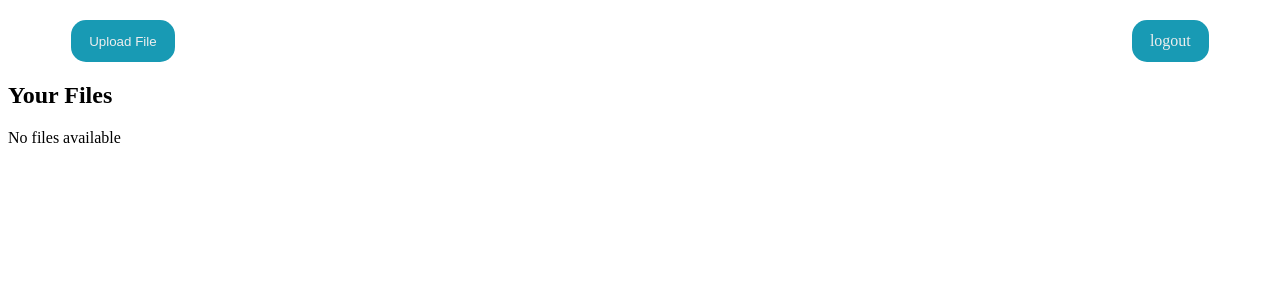
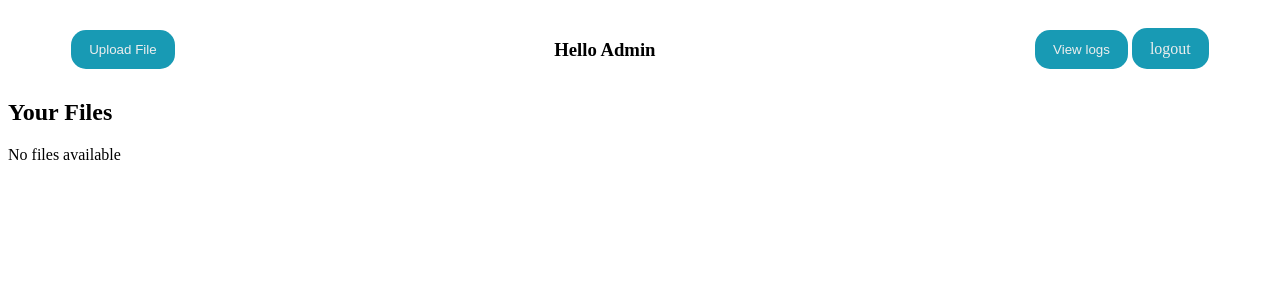
Before and after one commit to Moodinocode/SocketProgrammingProject, a Flask app: page /home in a window 1280 px wide. Shown: the top 300 px of the page. Run offline with Flask 3, Linux system fonts and the light colour scheme; a user stored in the database is signed in; data that the repository does not hold is empty.

Commit message:
added view logs for admin

```diff
--- a/flask_app.py
+++ b/flask_app.py
@@ -57,6 +57,18 @@ class LoginForm(FlaskForm):
 CLIENT_FILES_DIR = "client_files"
 if not os.path.exists(CLIENT_FILES_DIR):
     os.makedirs(CLIENT_FILES_DIR)
+
+
+
+@app.route('/view-log')
+def view_log():
+    log_path = os.path.join(os.getcwd(), 'test.log')
+    try:
+        with open(log_path, 'r') as file:
+            content = file.read()
+        return f"<pre>{content}</pre>"
+    except Exception as e:
+        return f"<pre>Error reading log: {e}</pre>"
 
 
 @app.route('/', methods=['GET','POST'])
--- a/static/styles.css
+++ b/static/styles.css
@@ -38,18 +38,22 @@
   margin: 20px auto 10px;
 }
 
-.navbar > button {
+.navbar  button {
   padding: 12px 18px;
   background-color: #189ab4;
   color: #eeeeee;
   border-radius: 15px;
   border: 0;
 }
-.navbar> a {
+.navbar a {
   padding: 12px 18px;
   background-color: #189ab4;
+  align-content: center;
   color: #eeeeee;
   text-decoration: none;
   border-radius: 15px;
   border: 0;
 }
+.navbar span {
+  align-content: center;
+}
--- a/templates/index.html
+++ b/templates/index.html
@@ -11,11 +11,22 @@
     <div class="navbar">
 
       <!-- Single button that triggers the hidden file input -->
-      <button id="uploadButton">Upload File</button>
+       <span>
+        <button id="uploadButton">Upload File</button>
+      </span>
+      {% if username == 'admin' %}
+        <h3>Hello Admin</h3>
+      {% else %}
+        <h3>Hello User</h3>
+      {% endif %}
+      <span>
       <input type="file" id="fileInput" style="display: none;">
 
-
+        {% if username == 'admin' %}
+        <button onclick="window.open('/view-log', '_blank')">View logs</button>
+        {% endif %}
       <a href="{{url_for('logout')}}">logout</a>
+      </span>
     </div>
 
     <div class="file-list-container">
```
Also changed, not shown: 1 other file.
